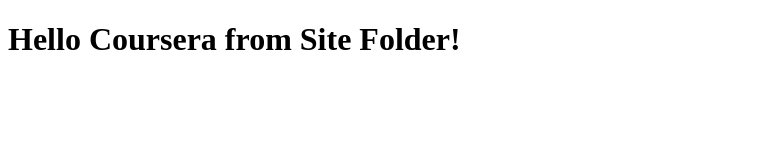
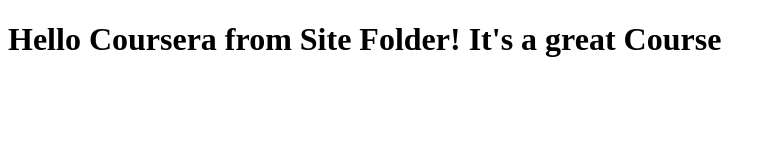
Before and after one commit to ccisne/coursera-test, a plain HTML site: page site/index.html in a window 1280 px wide. Shown: the whole page, without its empty margins (0-776 px from the left). Drawn offline with Linux system fonts and the light colour scheme.

Commit message:
Small addition to our page content.

```diff
--- a/site/index.html
+++ b/site/index.html
@@ -4,6 +4,6 @@
 <TITLE>Hello Coursera!</TITLE>
 </head>
 <body>
-<h1>Hello Coursera from Site Folder!</h1>
+<h1>Hello Coursera from Site Folder! It's a great Course</h1>
 </body>
 </html>
```
